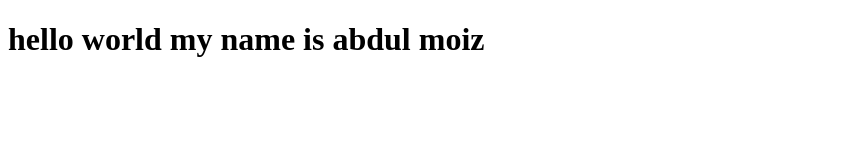
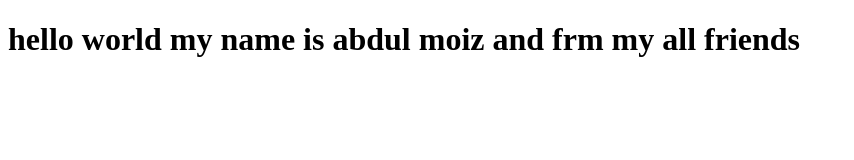
Before and after one commit to AbdulMoiz8994/bootsample2020, a plain HTML site: page index.html in a window 1280 px wide. Shown: the whole page, without its empty margins (0-854 px from the left). Drawn offline with Linux system fonts and the light colour scheme.

Commit message:
update index.html

```diff
--- a/index.html
+++ b/index.html
@@ -6,6 +6,6 @@
     <title>Document</title>
 </head>
 <body>
-    <h1>hello world my name is abdul moiz</h1>
+    <h1>hello world my name is abdul moiz and frm my all friends</h1>
 </body>
 </html>
```
